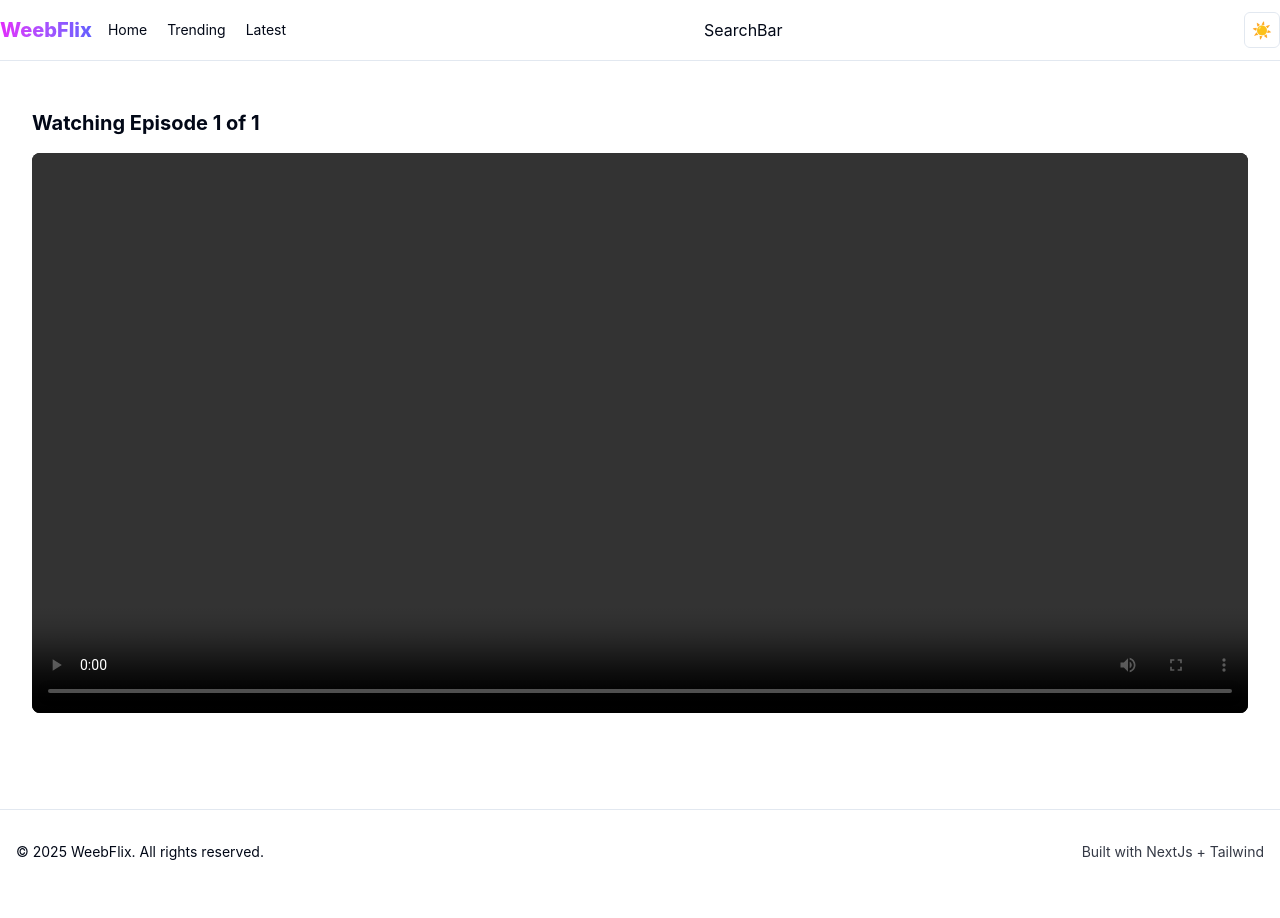
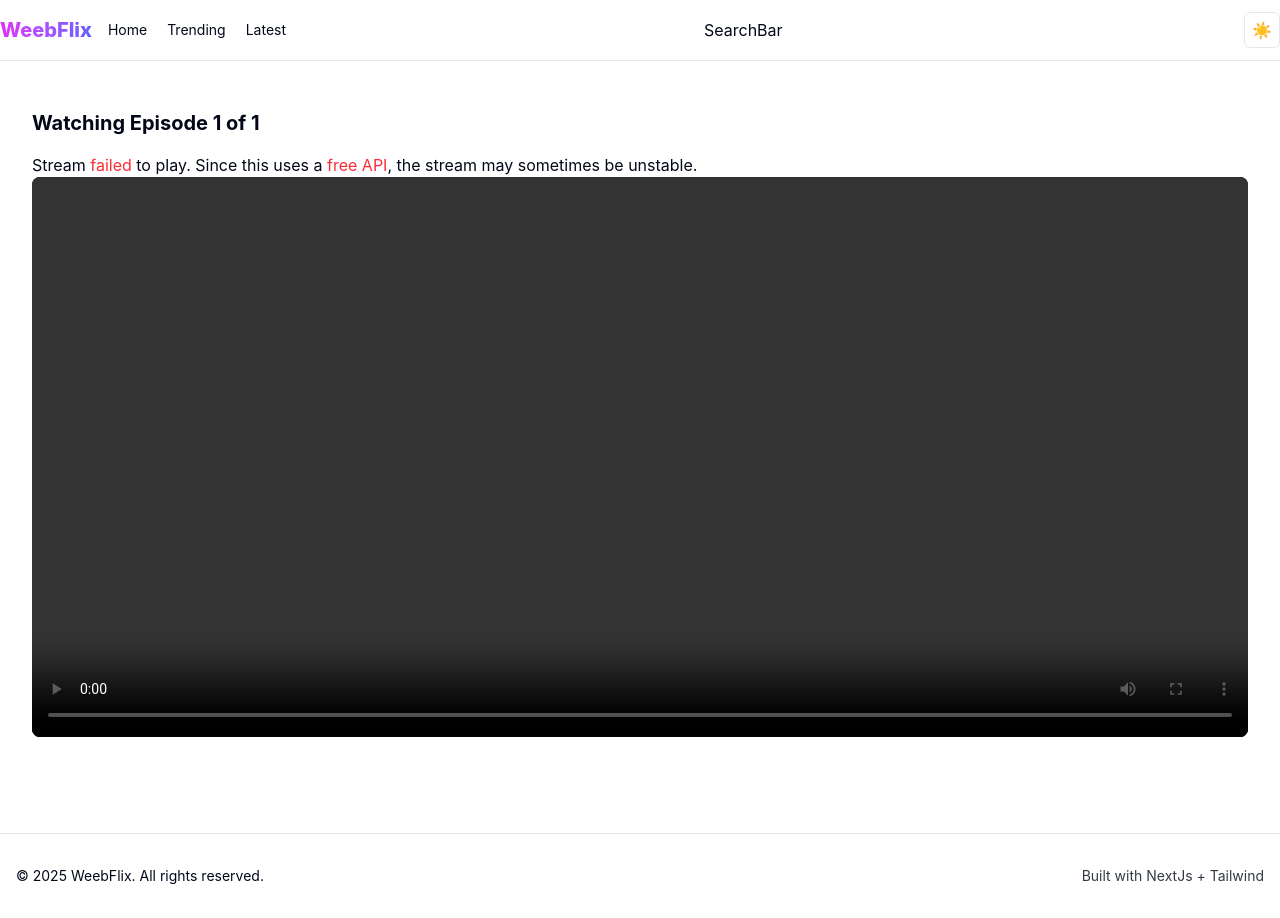
Before and after one commit to adekmo/weebflix, a Next.js app: page /anime/1/episodes/1 in a window 1280 px wide. Before the commit the page ends 894 px from the top, so only its background shows below. Built offline with nearby package versions, Linux system fonts and the light colour scheme; no server answers.

Commit message:
Warning Stream Notif

```diff
--- a/components/EpisodePlayer.tsx
+++ b/components/EpisodePlayer.tsx
@@ -1,3 +1,4 @@
+// src/components/EpisodePlayer.tsx
 "use client";
 import Hls from "hls.js";
 import { useEffect, useRef } from "react";
@@ -20,28 +21,38 @@ export default function EpisodePlayer({ animeId, epNumber }: { animeId: string;
       const json = await res.json();
       const data: StreamData = json.data;
 
-
       if (videoRef.current && data?.sources?.[0]) {
         const video = videoRef.current;
-        // const source = data.sources[0].url;
+
+        // Perbaikan: Gunakan proxy URL untuk sumber HLS utama
         const sourceUrl = `/api/proxy/hls?url=${encodeURIComponent(data.sources[0].url)}`;
 
         if (Hls.isSupported()) {
           const hls = new Hls();
+
+          // Mengatasi masalah 404
           hls.loadSource(sourceUrl);
           hls.attachMedia(video);
+
+          // Logika untuk mengelola URL segmen di dalam playlist
+          // Kode ini sudah ada di proxy, jadi seharusnya tidak perlu di sini
+          hls.on(Hls.Events.MANIFEST_PARSED, () => {
+            // HLS.js akan mengambil URL segmen dari playlist
+            // dan akan mem-proxy secara otomatis karena URL-nya sudah dimodifikasi di server.
+          });
         } else if (video.canPlayType("application/vnd.apple.mpegurl")) {
           // Safari
           video.src = sourceUrl;
         }
 
-        // Tambahkan subtitle tracks
+        // Perbaikan: Gunakan proxy URL untuk subtitle
         if (data.tracks) {
           data.tracks.forEach((track, i) => {
             const t = document.createElement("track");
             t.kind = "subtitles";
             t.label = track.lang;
             t.srclang = track.lang.split(" ")[0].toLowerCase();
+            // Pastikan src URL-nya juga di-proxy
             t.src = `/api/proxy/hls?url=${encodeURIComponent(track.url)}`;
             if (i === 0) t.default = true;
             video.appendChild(t);
@@ -52,13 +63,12 @@ export default function EpisodePlayer({ animeId, epNumber }: { animeId: string;
 
     fetchStream();
   }, [animeId, epNumber]);
-
   return (
     <div className="p-4">
       <h1 className="text-xl font-bold mb-4">
         Watching Episode {epNumber} of {animeId}
       </h1>
-
+      <p className="">Stream <span className="text-red-500">failed</span> to play. Since this uses a <span className="text-red-500">free API</span>, the stream may sometimes be unstable.</p>
       <video
         ref={videoRef}
         controls
```
Lines whose indentation alone changed are shown as unchanged.
